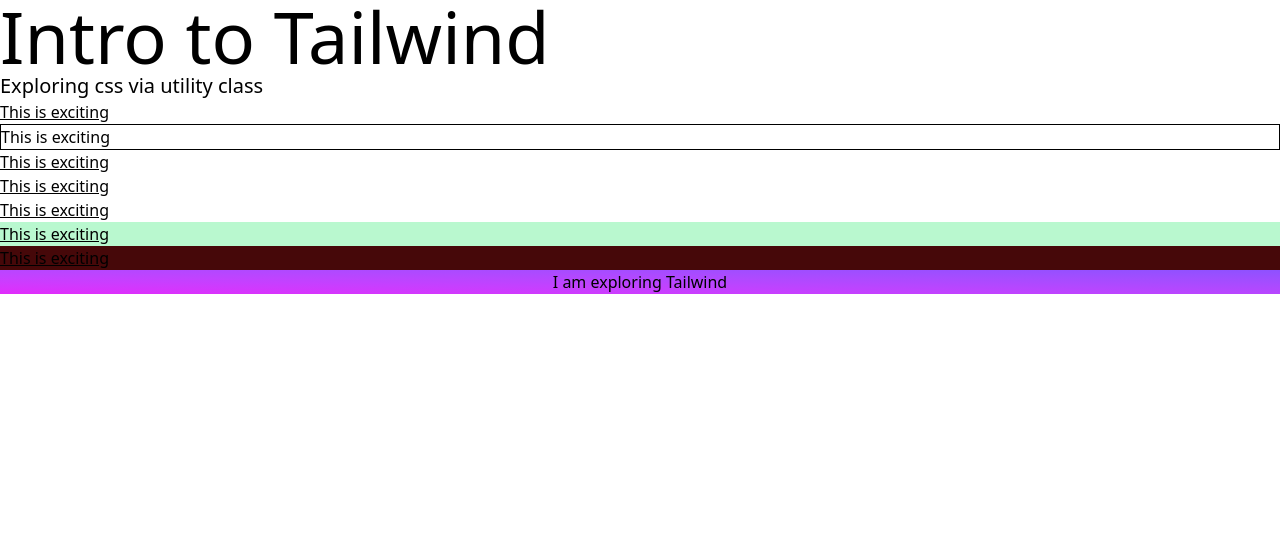
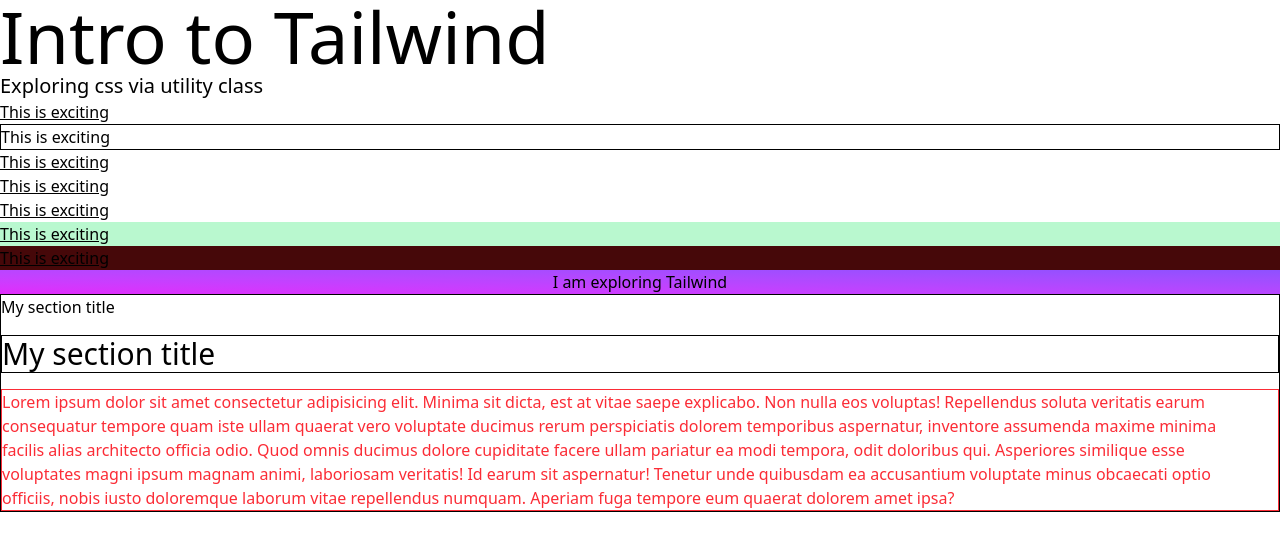
Before and after one commit to Ssakib007/Exploring-and-working-with-tailwind-css, a plain HTML site: page index.html in a window 1280 px wide. Drawn offline with nearby package versions, Linux system fonts and the light colour scheme.

Commit message:
margin padding boxing

```diff
--- a/index.html
+++ b/index.html
@@ -19,5 +19,22 @@
     <p class="text-center bg-linear-to-bl from-violet-500 to-fuchsia-500">
       I am exploring Tailwind
     </p>
+    <section class="max-w-7xl mx-auto border">
+      <h3>My section title</h3>
+      <h3 class="text-3xl border my-4">My section title</h3>
+      <p class="border pe-12 text-red-500">
+        Lorem ipsum dolor sit amet consectetur adipisicing elit. Minima sit
+        dicta, est at vitae saepe explicabo. Non nulla eos voluptas! Repellendus
+        soluta veritatis earum consequatur tempore quam iste ullam quaerat vero
+        voluptate ducimus rerum perspiciatis dolorem temporibus aspernatur,
+        inventore assumenda maxime minima facilis alias architecto officia odio.
+        Quod omnis ducimus dolore cupiditate facere ullam pariatur ea modi
+        tempora, odit doloribus qui. Asperiores similique esse voluptates magni
+        ipsum magnam animi, laboriosam veritatis! Id earum sit aspernatur!
+        Tenetur unde quibusdam ea accusantium voluptate minus obcaecati optio
+        officiis, nobis iusto doloremque laborum vitae repellendus numquam.
+        Aperiam fuga tempore eum quaerat dolorem amet ipsa?
+      </p>
+    </section>
   </body>
 </html>
```
